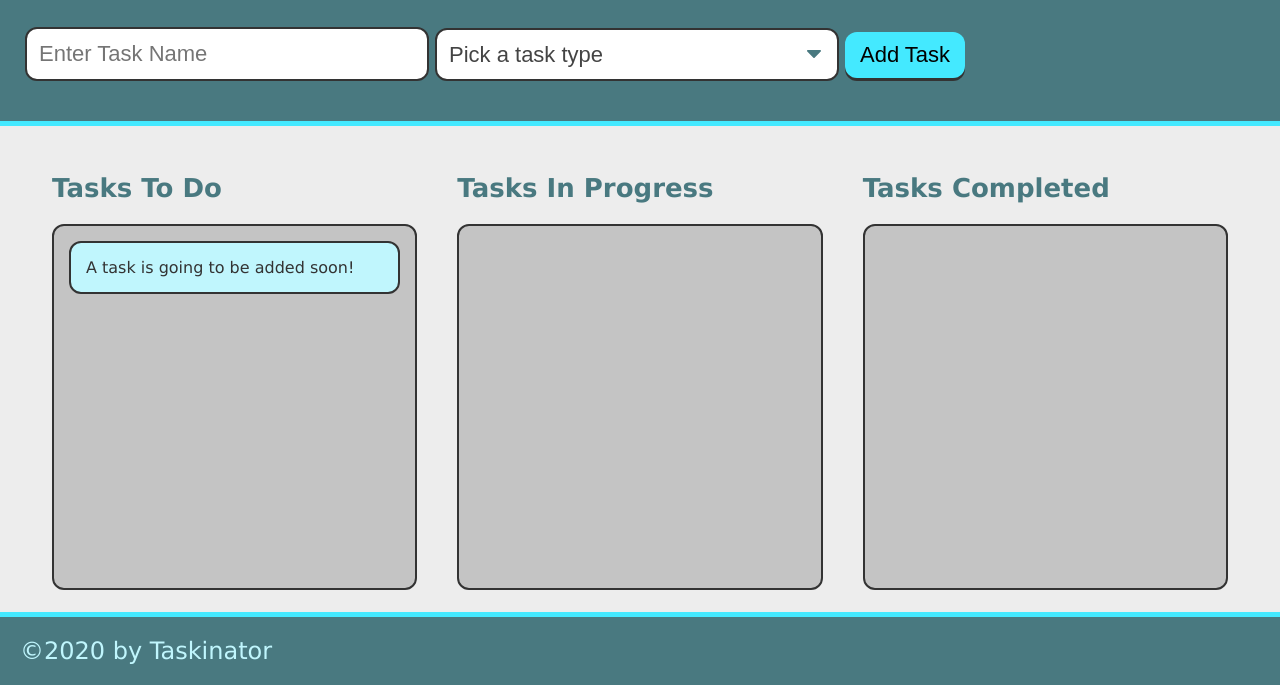
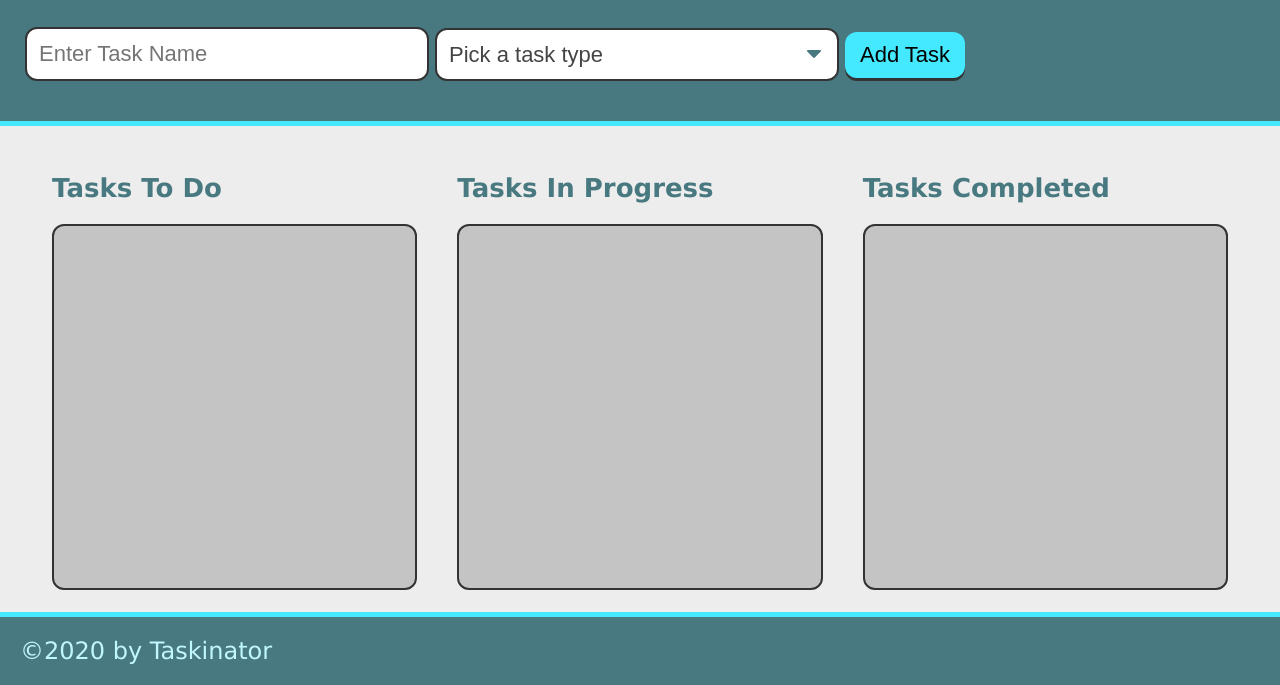
Before and after one commit to mr91217/taskinatorII, a plain HTML site: page index.html in a window 1280 px wide. Shown: the part 115-800 px from the top of the page. Drawn offline with Linux system fonts and the light colour scheme.

Commit message:
remove the start headnig

```diff
--- a/index.html
+++ b/index.html
@@ -37,7 +37,7 @@
         <section class="task-list-wrapper">
             <h2 class="list-title">Tasks To Do</h2>
             <ul class="task-list" id="tasks-to-do">
-                <li class="task-item">A task is going to be added soon!</li>
+                <!-- <li class="task-item">A task is going to be added soon!</li> -->
             </ul>
 
         </section>
```
